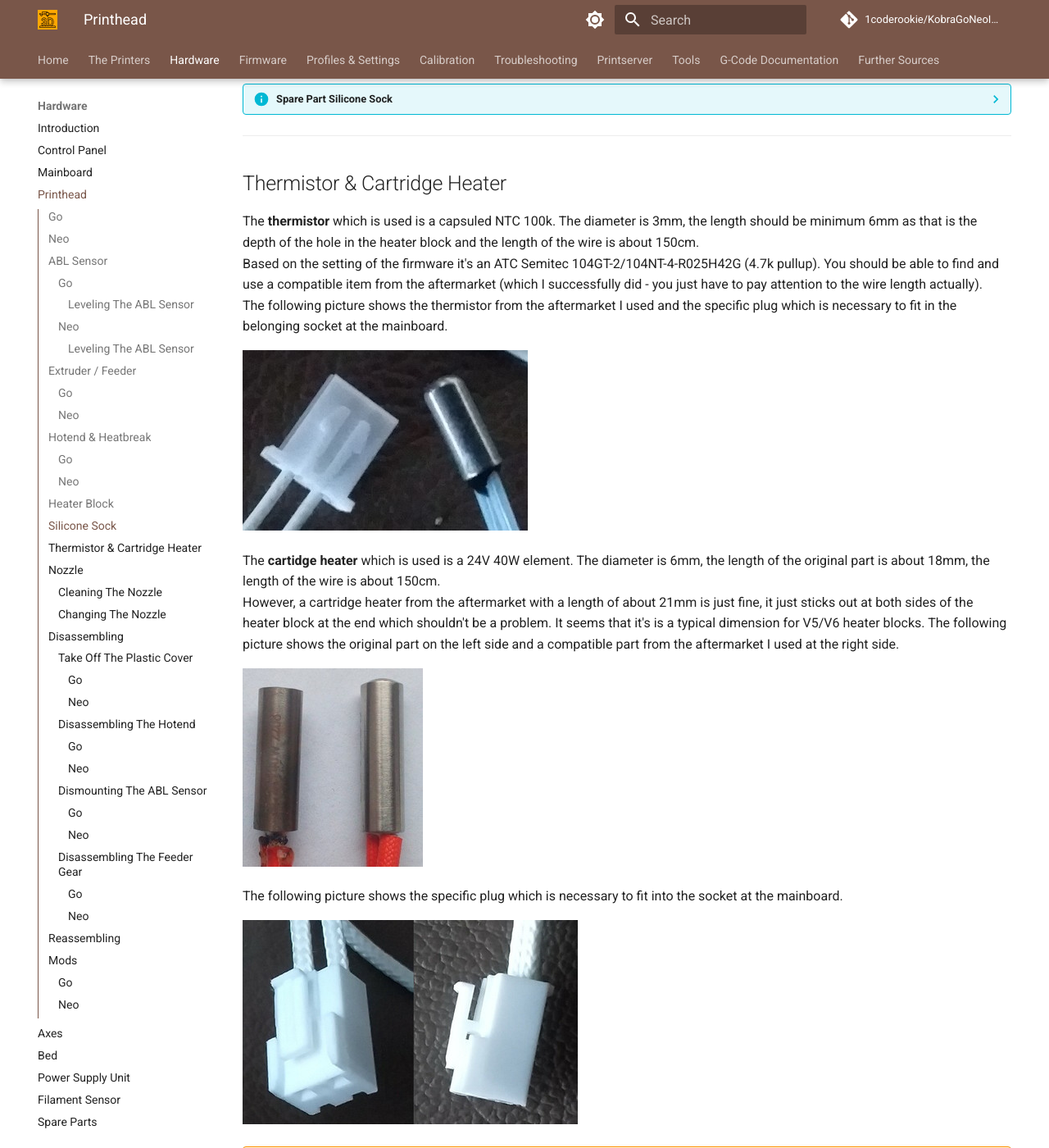
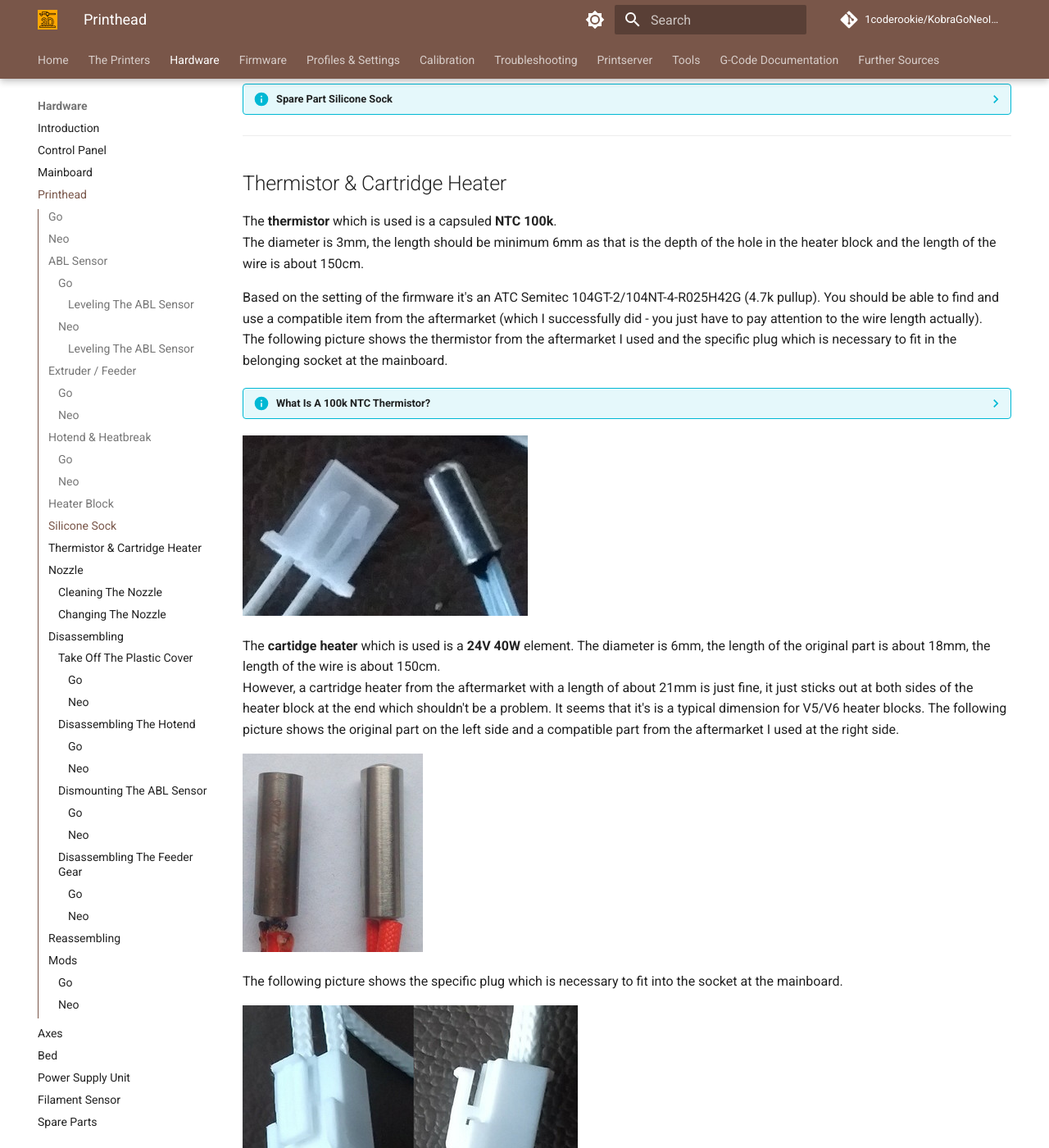
Before and after one commit to 1coderookie/KobraGoNeoInsights, an MkDocs documentation site: the page built from docs/hardware/printhead.md, in a window 1280 px wide and 1400 px high, scrolled down 15583 px. Shown: the whole window at 82% size. Built offline with MkDocs 1.6.1 and Material for MkDocs 9.7.7, drawn with Linux system fonts in a browser that asks for light colours; comment, search, counter and statistics services are not loaded; some of the changed lines change nothing that is shown.

Commit message:
Update printhead.md

```diff
--- a/docs/hardware/printhead.md
+++ b/docs/hardware/printhead.md
@@ -305,13 +305,28 @@
 ---
 
 ## Thermistor & Cartridge Heater
-The **thermistor** which is used is a capsuled NTC 100k. The diameter is 3mm, the length should be minimum 6mm as that is the depth of the hole in the heater block and the length of the wire is about 150cm.
+The **thermistor** which is used is a capsuled **NTC 100k**.
+The diameter is 3mm, the length should be minimum 6mm as that is the depth of the hole in the heater block and the length of the wire is about 150cm.
+
 Based on the setting of the firmware it's an ATC Semitec 104GT-2/104NT-4-R025H42G (4.7k pullup). You should be able to find and use a compatible item from the aftermarket (which I successfully did - you just have to pay attention to the wire length actually).
 The following picture shows the thermistor from the aftermarket I used and the specific plug which is necessary to fit in the belonging socket at the mainboard.
 
+??? info "What Is A 100k NTC Thermistor?"
+
+    A thermistor is an electronical part which changes resistances depending on the given temperature, the resistance will then be interpreted as a temperature reading. The thermistor being used is a 100k Ohm NTC type. That means, that it has a resistance of about *100k Ohm at 25°C* temperature.
+    When the temperature drops, the resistance will become higher/bigger. When the temperature rises, the resistance will become lower/smaller.
+    As an example: at 20°C the resistance is about 125k Ohm; at 30°C the resistance is about 81k Ohm.
+    Therefore you can measure the functionality of the thermistor by measuring the given resistance with a multimeter.
+
+    So when you get false readings or error reports on the temperature, check the thermistor itself (measuring directly at the contacts of the thermistor at the undersie of the bed) as well as the wiring (and the connections in general of course).
+    The cables are made out of many single thin wires which are then covered by the insulation. If wires now start breaking due to the repeated movement at a certain spot and therefore they lose contact, the resistance will become higher in that moment - which then results in a lower temperature being read. If this occurs spontaneously while e.g. the bed is moving, the firmware will read a spontaneous drop or shift in the temperature and will most likely report a ["MINTEMP" or "thermal runaway protection" error](../troubleshooting.md#err-mintempmaxtempthermal-runaway).
+    On the other hand, if some kind of a shortcut will appears, the resistance will become smaller and therefore the temperature will be reported higher. This will most likely cause the ["MAXTEMP" error](../troubleshooting.md#err-mintempmaxtempthermal-runaway).
+    So by looking at the kind of error being reported, you can already guess what might be the issue.
+
+
 ![Thermistor and plug](../assets/images/head_plug-therm_web.jpg)
 
-The **cartidge heater** which is used is a 24V 40W element. The diameter is 6mm, the length of the original part is about 18mm, the length of the wire is about 150cm.
+The **cartidge heater** which is used is a **24V 40W** element. The diameter is 6mm, the length of the original part is about 18mm, the length of the wire is about 150cm.
 However, a cartridge heater from the aftermarket with a length of about 21mm is just fine, it just sticks out at both sides of the heater block at the end which shouldn't be a problem. It seems that it's is a typical dimension for V5/V6 heater blocks. The following picture shows the original part on the left side and a compatible part from the aftermarket I used at the right side.
 
 ![Cartridge heaters](../assets/images/head_cart-heater_web.jpg)
```
